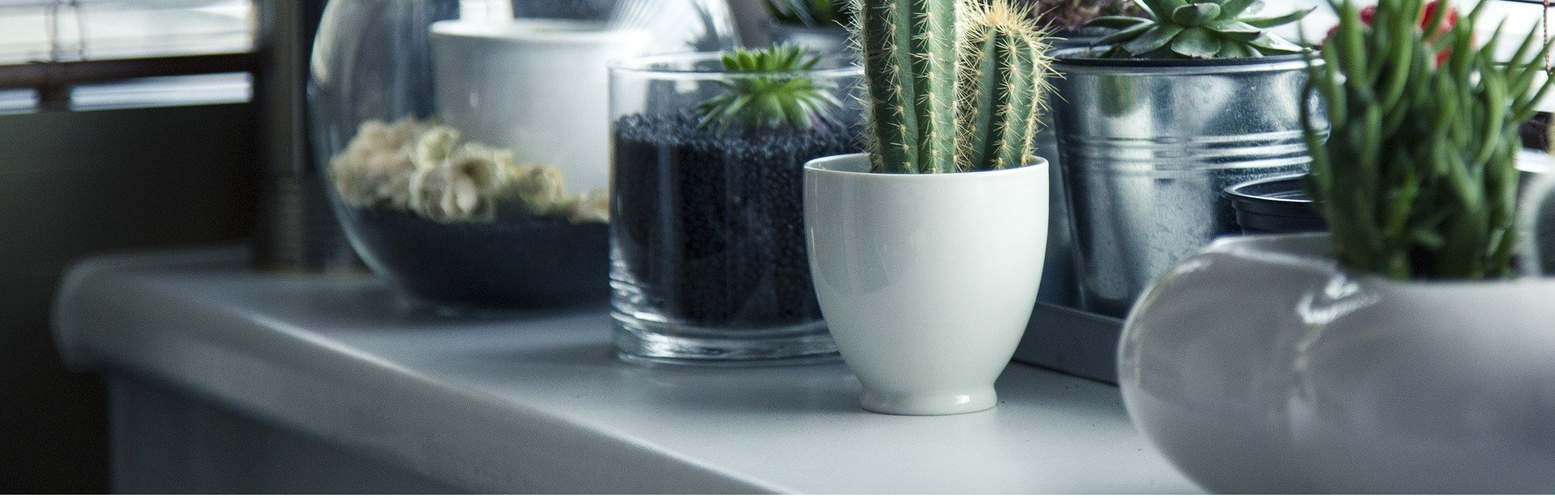
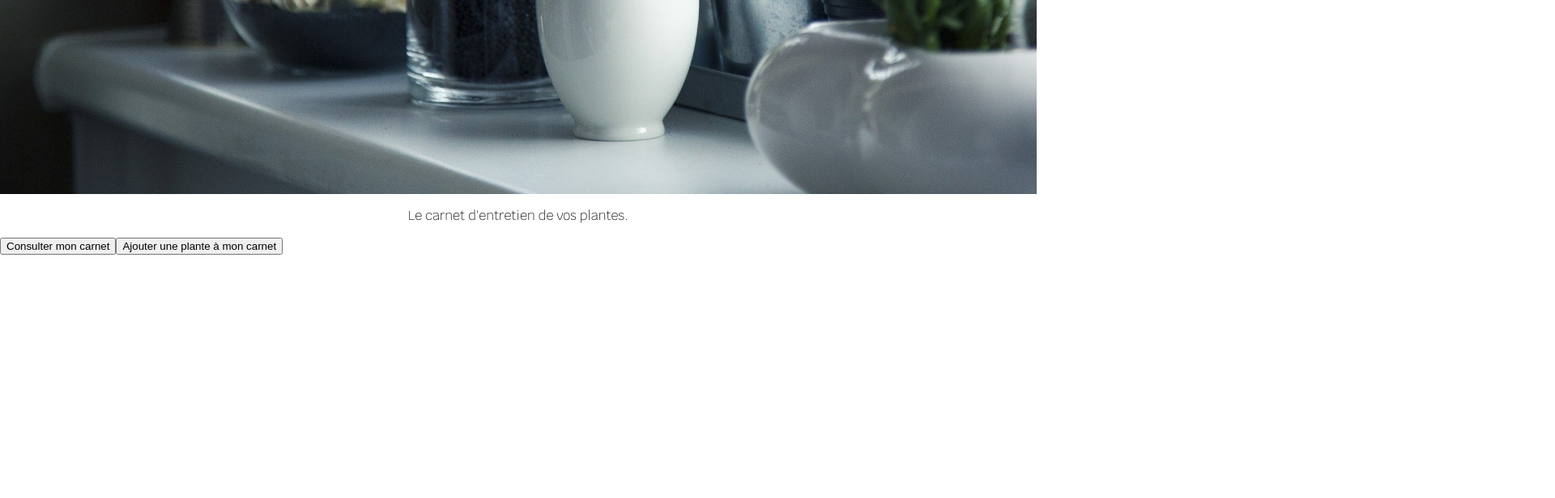
Before and after one commit to NinonMaraval/plants-handbook, a React (Create React App) app: page / in a window 1280 px wide. Shown: the part 1157-1773 px from the top of the page at 81% size, 1920 px wide, since content can reach past the window. After the commit the page ends 1472 px from the top, so only its background shows below. Built offline with nearby package versions, Linux system fonts and the light colour scheme.

Commit message:
added links on home

```diff
--- a/src/components/views/Home.css
+++ b/src/components/views/Home.css
@@ -0,0 +1,26 @@
+@import url('https://fonts.googleapis.com/css2?family=Krub:wght@200&display=swap');
+
+.home-container {
+  display: flex;
+  flex-direction: column;
+  font-family: 'Krub';
+  text-align: center;
+}
+
+.home-container h1 {
+  color: #236d5e;
+  text-shadow: #236d5e 1px 0 10px;
+}
+
+.home-buttons {
+ display: flex;
+ flex-direction: row;
+ font-family: 'Krub';
+}
+
+.button input {
+  color: #236d5e;
+  font-family: 'Krub';
+  cursor: pointer;
+  border-radius: 8px;
+}
--- a/src/components/views/Home.jsx
+++ b/src/components/views/Home.jsx
@@ -1,11 +1,22 @@
 import React from 'react';
+import { Link } from 'react-router-dom';
 import imagehome from '../../images/imagehome.jpg';
+import './Home.css';
 
 function Home() {
   return (
-    <div>
+    <div className="home-container">
       <h1>Bienvenue sur Plants handbook</h1>
-      <img src={imagehome} alt="home-img" />
+      <img className="home-pic" src={imagehome} alt="home-img" />
+      <p>Le carnet d&apos;entretien de vos plantes. </p>
+      <div className="home-buttons">
+        <Link to="/list">
+          <input type="button" value="Consulter mon carnet" />
+        </Link>
+        <Link to="/add">
+          <input type="button" value="Ajouter une plante à mon carnet" />
+        </Link>
+      </div>
     </div>
   );
 }
--- a/src/components/views/PlantForm.css
+++ b/src/components/views/PlantForm.css
@@ -1,7 +1,7 @@
 @import url('https://fonts.googleapis.com/css2?family=Krub:wght@200&display=swap');
 
 .addPlant {
-  padding: 10px;
+  padding: 2px;
   text-align: center;
   font-family: 'Krub';
   color: #236d5e;
```
